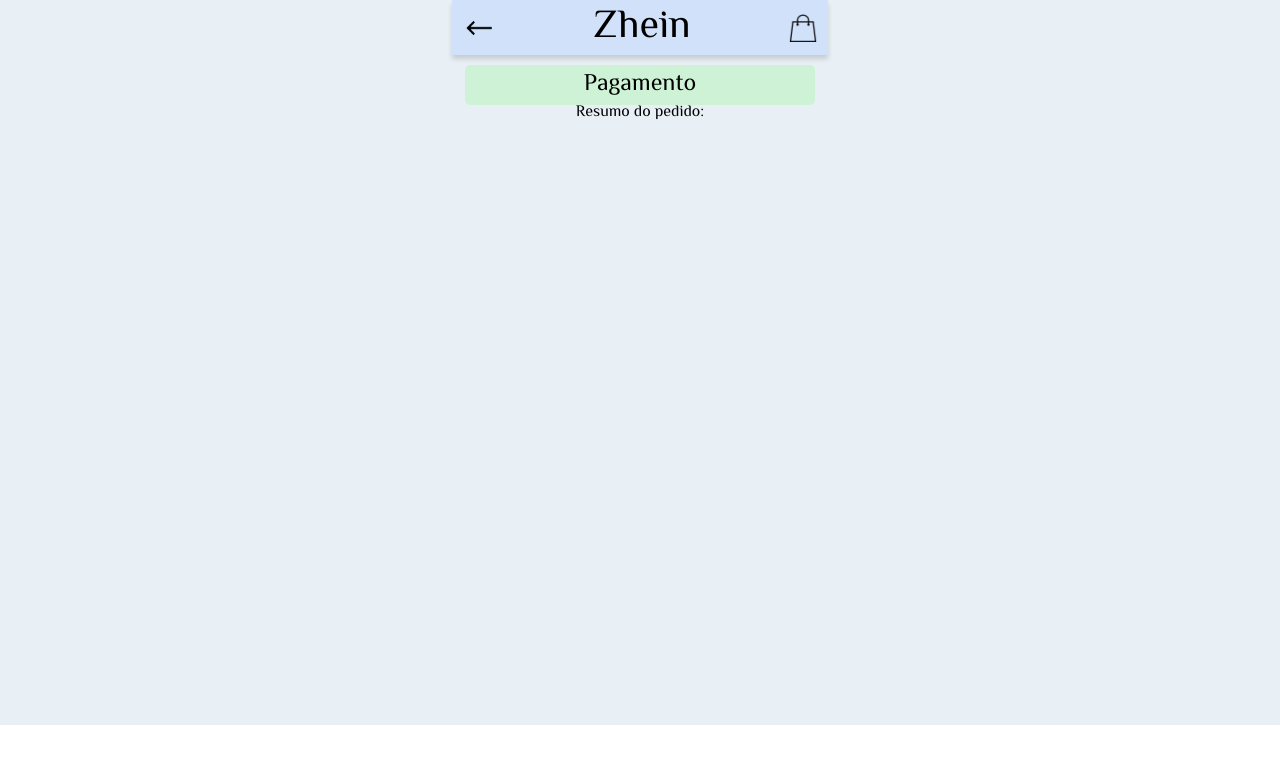
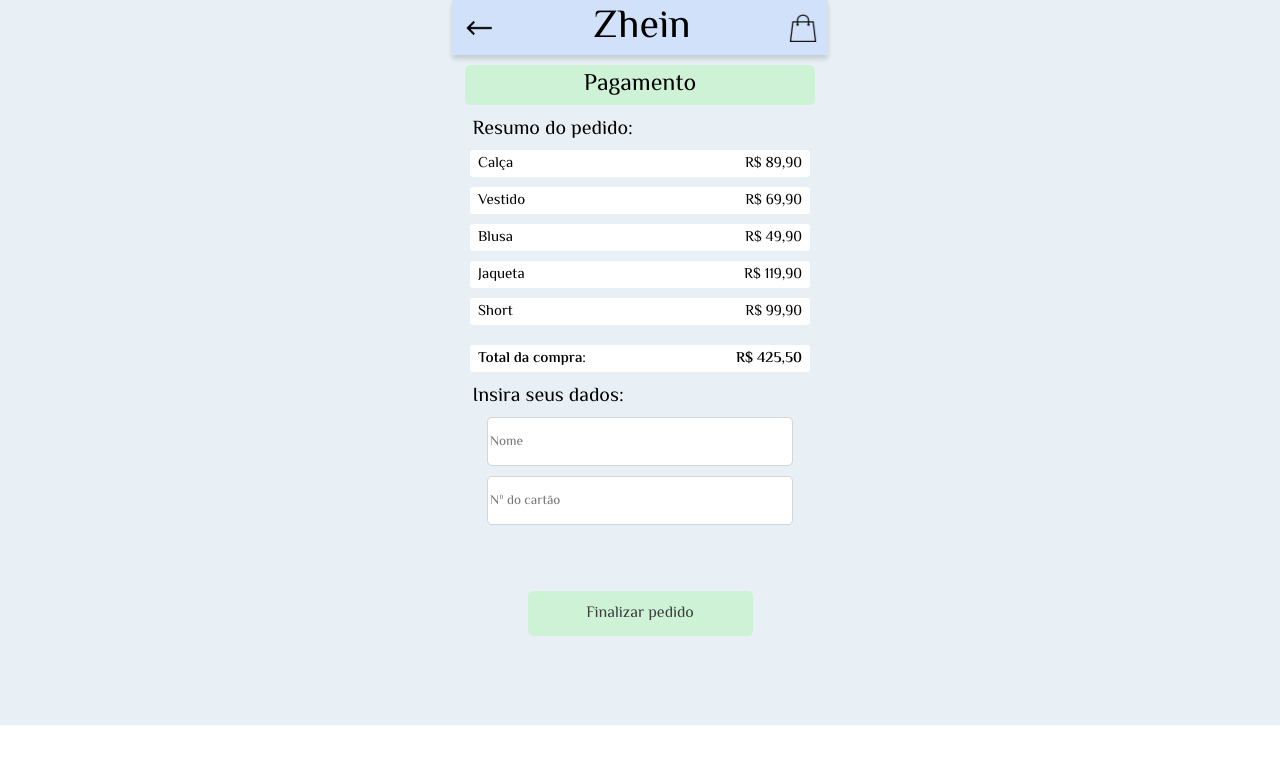
Before and after one commit to Nanda-Souza/Projeto-Zhein-Front, a React (Create React App) app: page /pagamento in a window 1280 px wide. Shown: the top 764 px of the page. Built offline with nearby package versions, Linux system fonts and the light colour scheme.

Commit message:
feat: tela de finalizar pedido estática ok

```diff
--- a/src/Pages/TelaPagamento/StylePagamento.js
+++ b/src/Pages/TelaPagamento/StylePagamento.js
@@ -5,7 +5,7 @@
   height: 670px;
   display: flex;
   flex-direction: column;
-  align-items: center;
+
   .pagamento {
     background-color: #cdf2d6;
     width: 350px;
@@ -15,7 +15,8 @@
     display: flex;
     align-items: center;
     justify-content: center;
-
+    margin-left: auto;
+    margin-right: auto;
   }
   .pagamento > p {
     font-family: "El Messiri";
@@ -23,5 +24,78 @@
     font-weight: 400;
     font-size: 24px;
   }
+  .resumo {
+    font-size: 20px;
+    margin-left: 20px;
+    margin-top: 15px;
+  }
+  .insereDados {
+    margin-top:50px;
+    font-size: 20px;
+    margin-left: 20px;
+    margin-top: 15px;
+  }
+`;
 
+export const Item = styled.div`
+  width: 340px;
+  height: 27px;
+  background-color: #ffffff;
+  display: flex;
+  align-items: center;
+  justify-content: space-between;
+  margin-top: 10px;
+  margin-left: auto;
+  margin-right: auto;
+  border-radius: 3px;
+  p {
+    margin-left: 8px;
+    margin-right: 8px;
+    font-size: 15px;
+  }
 `;
+
+export const Total = styled.div`
+width: 340px;
+  height: 27px;
+  background-color: #ffffff;
+  display: flex;
+  align-items: center;
+  justify-content: space-between;
+  margin-top: 20px;
+  margin-left: auto;
+  margin-right: auto;
+  border-radius: 3px;
+  p{
+    margin-left: 8px;
+    margin-right: 8px;
+    font-size: 15px;
+    font-weight: bold;
+  }
+`
+
+export const Form = styled.form`
+ display: flex;
+  flex-direction: column;
+  align-items: center;
+  input {
+    margin-top: 10px;
+    width: 300px;
+    height: 45px;
+    border: 1px solid #d4d4d4;
+    border-radius: 5px;
+    font-family: "El Messiri", sans-serif;
+  }
+  button{
+    margin-top: 66px;
+    background-color: #cdf2d6;
+    color: #3D3D3D;
+    width: 225px;
+    height: 45px;
+    border: none;
+    border-radius: 5px;
+    cursor: pointer;
+    font-family: 'El Messiri', sans-serif;
+    font-size:16px;
+  }
+`
--- a/src/Pages/TelaPagamento/TelaPagamento.js
+++ b/src/Pages/TelaPagamento/TelaPagamento.js
@@ -1,5 +1,5 @@
 import { Container } from "../../Components/Container"
-import { Tela } from "./StylePagamento"
+import { Tela, Item, Total, Form } from "./StylePagamento"
 import Header from "../../Components/Header"
 
 export default function Pagamento(){
@@ -8,7 +8,37 @@
             <Header/>
             <Tela>
                 <div className="pagamento"><p>Pagamento</p></div>
-                <p>Resumo do pedido:</p>
+                <p className="resumo">Resumo do pedido:</p>
+                <Item>
+                    <p>Calça</p>
+                    <p>R$ 89,90</p>
+                </Item>
+                <Item>
+                    <p>Vestido</p>
+                    <p>R$ 69,90</p>
+                </Item>
+                <Item>
+                    <p>Blusa</p>
+                    <p>R$ 49,90</p>
+                </Item>
+                <Item>
+                    <p>Jaqueta</p>
+                    <p>R$ 119,90</p>
+                </Item>
+                <Item>
+                    <p>Short</p>
+                    <p>R$ 99,90</p>
+                </Item>
+                <Total>
+                    <p>Total da compra:</p>
+                    <p>R$ 425,50</p>
+                </Total>
+                <p className="insereDados">Insira seus dados:</p>
+                <Form>
+                <input type="text" placeholder="Nome" required />
+                <input type="number" placeholder="Nº do cartão" required />
+                <button>Finalizar pedido</button>
+                </Form>
 
             </Tela>
         </Container>
```
